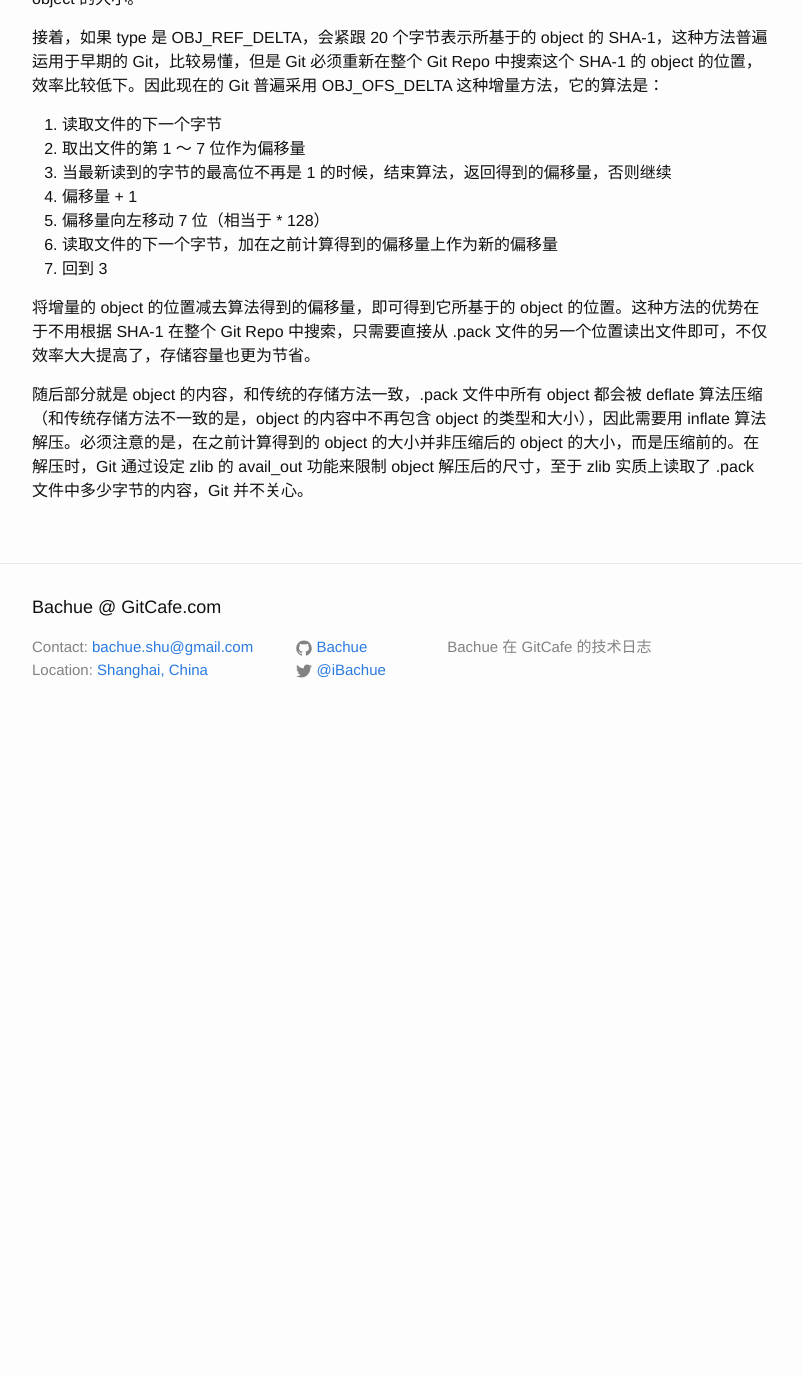
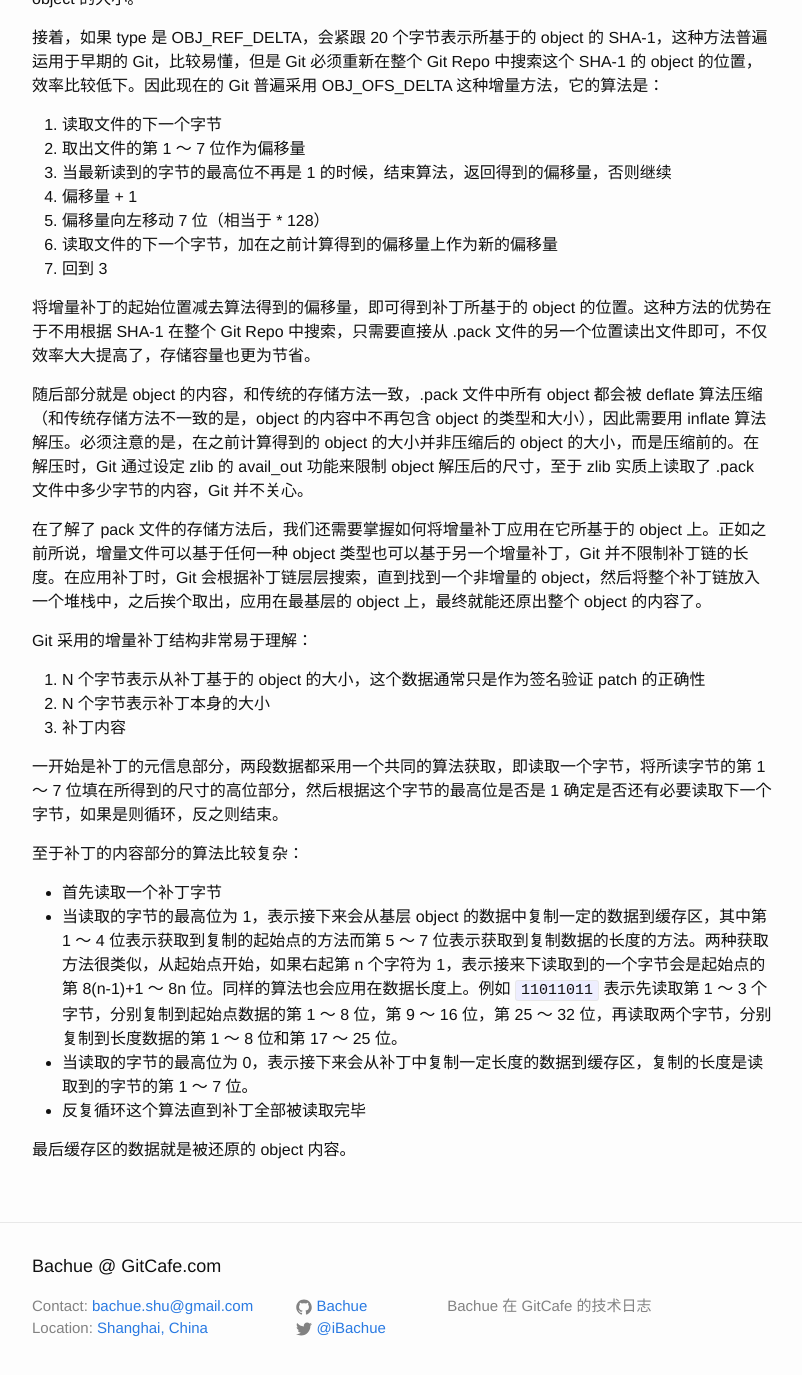
Before and after one commit to bachue/bachue.github.io, a Jekyll site: the page built from _posts/2015-10-13-git-pack-internal.md, in a window 1280 px wide and 1400 px high, scrolled down 2088 px. Shown: the top 1375 px of the window, without its empty margins (238-1040 px from the left). Built offline with Jekyll 4.4.1, drawn with Linux system fonts in a browser that asks for light colours; before the commit the page ends 2829 px from its top, so only the background shows below that; some of the changed text lies outside the part shown.

Commit message:
add more

```diff
--- a/_posts/2015-10-13-git-pack-internal.md
+++ b/_posts/2015-10-13-git-pack-internal.md
@@ -61,7 +61,7 @@ categories: git_internal
 * 6: OBJ_OFS_DELTA
 * 7: OBJ_REF_DELTA
 
-可以看到前四种是传统的 Git object，后两种是为了提高读取性能和存储性能而设计的增量文件，增量文件可以基于任何一种 object 类型也可以基于另一个增量文件。
+可以看到前四种是传统的 Git object，后两种是为了提高读取性能和存储性能而设计的增量补丁，增量补丁可以基于任何一种 object 类型也可以基于另一个增量补丁。
 
 如果 object 的大小只能由 4 位来表示（可以最多表示 16 字节），显然是不够的。Git 会判定该字节的最高位是否是 1，如果是的话，会接着读取下一个字节，并将这个字节的 1 ～ 7 位填充 object 大小的高位部分，然后再判定这个字节的最高位是否是 1 来判定是否还要再读取下一个字节，依次循环。
 
@@ -77,6 +77,25 @@ categories: git_internal
 5. 读取文件的下一个字节，加在之前计算得到的偏移量上作为新的偏移量
 6. 回到 3
 
-将增量的 object 的位置减去算法得到的偏移量，即可得到它所基于的 object 的位置。这种方法的优势在于不用根据 SHA-1 在整个 Git Repo 中搜索，只需要直接从 .pack 文件的另一个位置读出文件即可，不仅效率大大提高了，存储容量也更为节省。
+将增量补丁的起始位置减去算法得到的偏移量，即可得到补丁所基于的 object 的位置。这种方法的优势在于不用根据 SHA-1 在整个 Git Repo 中搜索，只需要直接从 .pack 文件的另一个位置读出文件即可，不仅效率大大提高了，存储容量也更为节省。
 
 随后部分就是 object 的内容，和传统的存储方法一致，.pack 文件中所有 object 都会被 deflate 算法压缩（和传统存储方法不一致的是，object 的内容中不再包含 object 的类型和大小），因此需要用 inflate 算法解压。必须注意的是，在之前计算得到的 object 的大小并非压缩后的 object 的大小，而是压缩前的。在解压时，Git 通过设定 zlib 的 avail_out 功能来限制 object 解压后的尺寸，至于 zlib 实质上读取了 .pack 文件中多少字节的内容，Git 并不关心。
+
+在了解了 pack 文件的存储方法后，我们还需要掌握如何将增量补丁应用在它所基于的 object 上。正如之前所说，增量文件可以基于任何一种 object 类型也可以基于另一个增量补丁，Git 并不限制补丁链的长度。在应用补丁时，Git 会根据补丁链层层搜索，直到找到一个非增量的 object，然后将整个补丁链放入一个堆栈中，之后挨个取出，应用在最基层的 object 上，最终就能还原出整个 object 的内容了。
+
+Git 采用的增量补丁结构非常易于理解：
+
+1. N 个字节表示从补丁基于的 object 的大小，这个数据通常只是作为签名验证 patch 的正确性
+2. N 个字节表示补丁本身的大小
+3. 补丁内容
+
+一开始是补丁的元信息部分，两段数据都采用一个共同的算法获取，即读取一个字节，将所读字节的第 1 ～ 7 位填在所得到的尺寸的高位部分，然后根据这个字节的最高位是否是 1 确定是否还有必要读取下一个字节，如果是则循环，反之则结束。
+
+至于补丁的内容部分的算法比较复杂：
+
+* 首先读取一个补丁字节
+* 当读取的字节的最高位为 1，表示接下来会从基层 object 的数据中复制一定的数据到缓存区，其中第 1 ～ 4 位表示获取到复制的起始点的方法而第 5 ～ 7 位表示获取到复制数据的长度的方法。两种获取方法很类似，从起始点开始，如果右起第 n 个字符为 1，表示接来下读取到的一个字节会是起始点的第 8(n-1)+1 ～ 8n 位。同样的算法也会应用在数据长度上。例如 `11011011` 表示先读取第 1 ～ 3 个字节，分别复制到起始点数据的第 1 ～ 8 位，第 9 ～ 16 位，第 25 ～ 32 位，再读取两个字节，分别复制到长度数据的第 1 ～ 8 位和第 17 ～ 25 位。
+* 当读取的字节的最高位为 0，表示接下来会从补丁中复制一定长度的数据到缓存区，复制的长度是读取到的字节的第 1 ～ 7 位。
+* 反复循环这个算法直到补丁全部被读取完毕
+
+最后缓存区的数据就是被还原的 object 内容。
```
